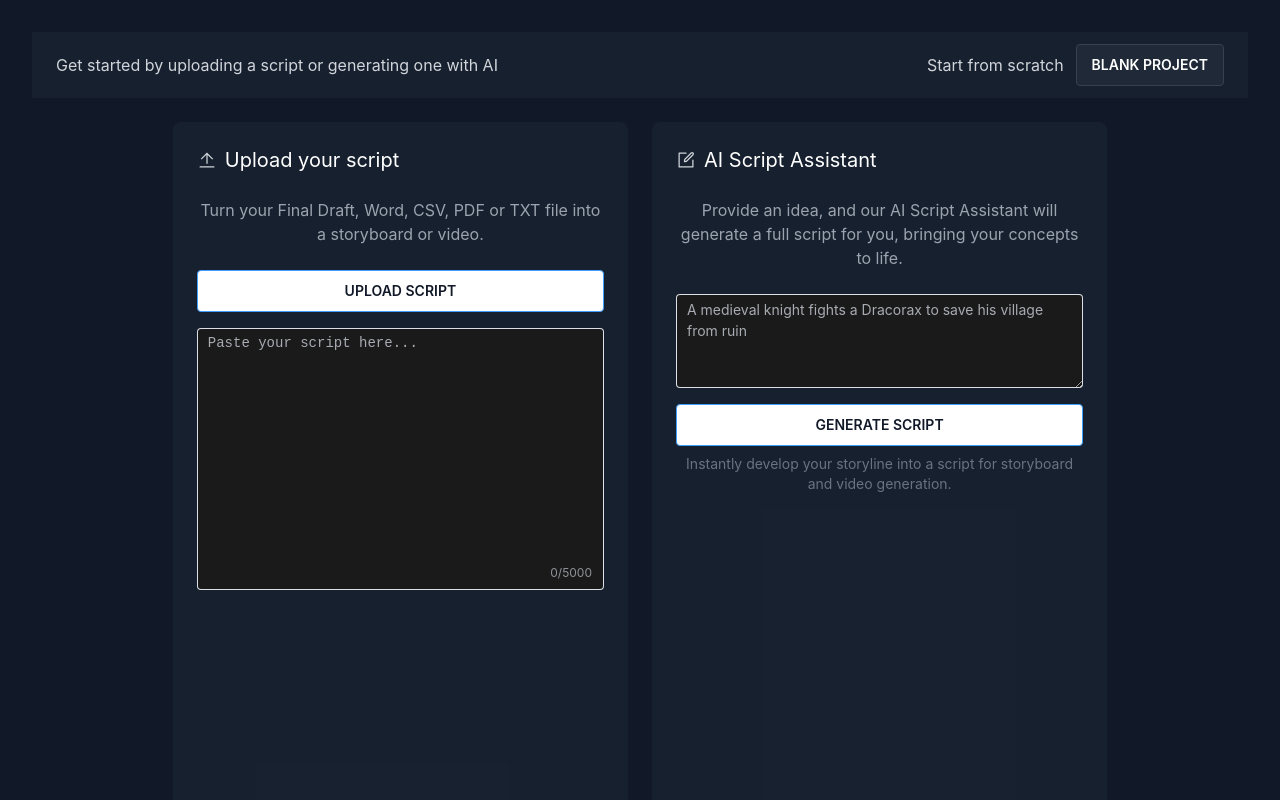
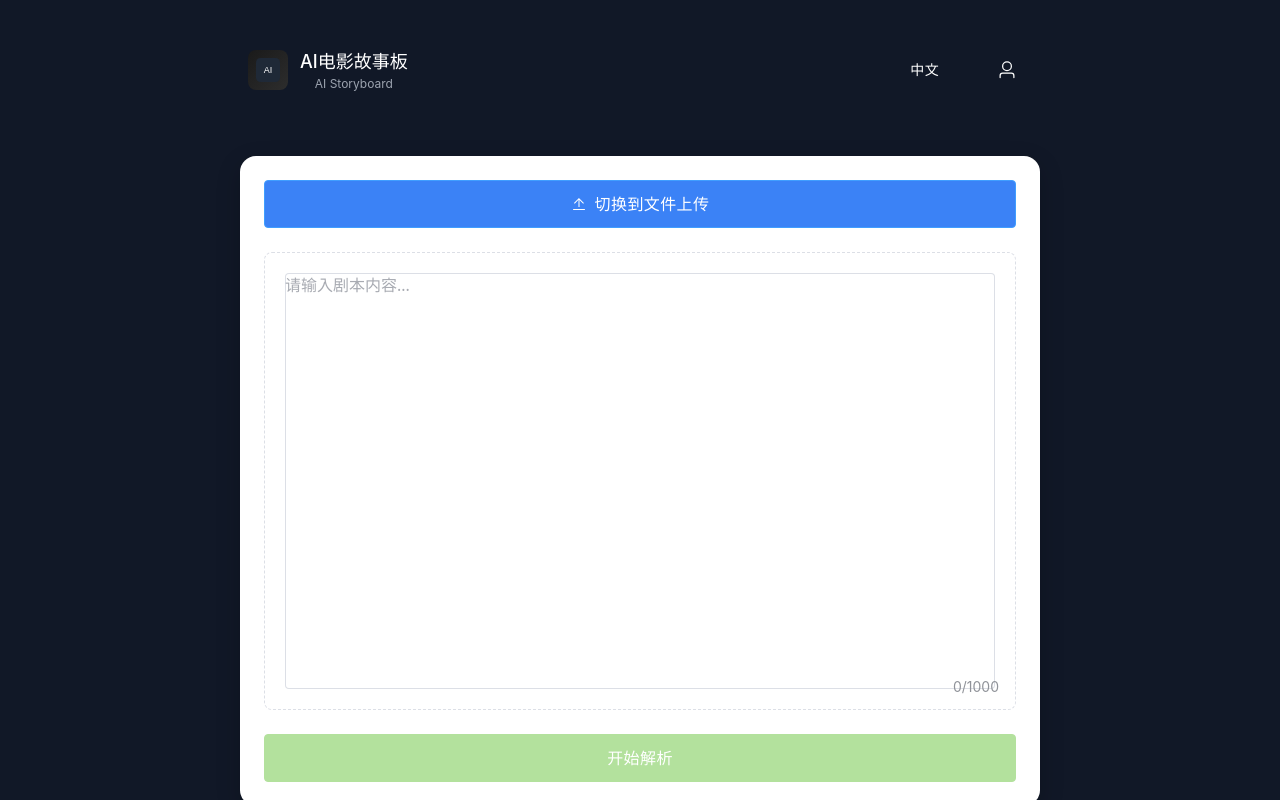
Before and after one commit to channingy/aistoryboard, a Vue app: page /script-input in a window 1280 px wide. Built offline with nearby package versions, Linux system fonts and the light colour scheme.

Commit message:
P1:剧本录入 修改布局

```diff
--- a/src/components/layout/AppFooter.vue
+++ b/src/components/layout/AppFooter.vue
@@ -4,7 +4,7 @@ const currentYear = new Date().getFullYear()
 </script>
 
 <template>
-  <footer class="w-full py-4 border-t border-gray-800/30">
+  <footer class="w-full py-4 border-t border-gray-800/30 mb-4">
     <div class="w-full px-6 flex flex-col md:flex-row items-center md:items-start md:justify-between">
       <!-- 左侧区域 - 与header对齐 -->
       <div class="flex items-center mb-4 md:mb-0">
--- a/src/components/layout/AppHeader.vue
+++ b/src/components/layout/AppHeader.vue
@@ -4,32 +4,37 @@ import { User } from '@element-plus/icons-vue'
 import { logoUrl } from '@/assets/logo.js'
 
 const currentLang = ref('中文')
-const showUserMenu = ref(false)
 
 const switchLang = () => {
   currentLang.value = currentLang.value === '中文' ? 'EN' : '中文'
-  // TODO: 实现语言切换逻辑
 }
 </script>
 
 <template>
   <header class="relative z-20 w-full">
-    <div class="w-full px-6 py-4 flex items-center justify-between">
-      <!-- Logo区域 - 靠左 -->
-      <div class="flex items-center">
-        <img
-          :src="logoUrl"
-          alt="Logo"
-          class="w-12 h-12"
-        >
+    <div class="w-full px-6 py-4 flex items-center">
+      <!-- Logo区域 - 靠左对齐 -->
+      <div class="flex items-center cursor-pointer" @click="$router.push('/')">
+        <!-- Logo -->
+        <div class="w-10 h-10 flex items-center justify-center bg-gray-800 rounded-lg">
+          <img
+            :src="logoUrl"
+            alt="Logo"
+            class="w-6 h-6"
+          >
+        </div>
+        <!-- 标题 -->
         <div class="ml-3">
-          <h1 class="text-white text-xl font-bold">AI电影故事板</h1>
-          <p class="text-gray-400 text-sm hidden md:block">AI Storyboard</p>
+          <h1 class="text-white text-lg font-medium">AI电影故事板</h1>
+          <p class="text-gray-400 text-xs">AI Storyboard</p>
         </div>
       </div>
 
-      <!-- 右侧操作区 - 靠右 -->
-      <div class="flex items-center gap-3">
+      <!-- 占位空间 -->
+      <div class="flex-1"></div>
+
+      <!-- 右侧操作区 -->
+      <div class="flex items-center gap-4">
         <el-button
           class="!bg-transparent !border-0 !text-white hover:!text-gray-300"
           @click="switchLang"
@@ -51,4 +56,9 @@ const switchLang = () => {
 .el-button {
   @apply transition-colors duration-300;
 }
+
+/* Logo背景渐变效果 */
+.bg-gray-800 {
+  background: linear-gradient(135deg, #1a1a1a 0%, #2d2d2d 100%);
+}
 </style>
--- /dev/null
+++ b/src/html-design/P1-2.html
@@ -0,0 +1,159 @@
+<!DOCTYPE html>
+<html lang="zh-CN">
+<head>
+    <meta charset="UTF-8">
+    <meta name="viewport" content="width=device-width, initial-scale=1.0">
+    <title>剧本录入预览 - P1</title>
+    <style>
+        /* 模拟Element Plus基础样式 */
+        :root {
+            --el-color-primary: #409EFF;
+            --el-color-success: #67C23A;
+            --el-color-danger: #F56C6C;
+            --el-border-color: #DCDFE6;
+            --el-bg-color: #f5f7fa;
+        }
+
+        body {
+            margin: 0;
+            font-family: "Helvetica Neue", Helvetica, "PingFang SC", "Hiragino Sans GB", "Microsoft YaHei", Arial, sans-serif;
+            background: linear-gradient(135deg, #f5f7fa 0%, #c3cfe2 100%);
+            min-height: 100vh;
+        }
+
+        .script-container {
+            width: min(90%, 1200px);
+            margin: 2rem auto;
+            padding: 2rem;
+            background: white;
+            border-radius: 16px;
+            box-shadow: 0 12px 32px rgba(0,0,0,0.1);
+        }
+
+        .mode-switch {
+            width: 100%;
+            padding: 12px;
+            background: var(--el-color-primary);
+            color: white;
+            border: none;
+            border-radius: 8px;
+            cursor: pointer;
+            transition: background 0.3s;
+        }
+
+        .mode-switch:hover {
+            background: #337ecc;
+        }
+
+        .content-area {
+            margin-top: 1.5rem;
+            border: 2px dashed var(--el-border-color);
+            border-radius: 8px;
+            min-height: 300px;
+            padding: 2rem;
+            position: relative;
+            transition: border-color 0.3s;
+        }
+
+        .content-area:hover {
+            border-color: var(--el-color-primary);
+        }
+
+        #textInput {
+            width: 100%;
+            height: 400px;
+            padding: 1rem;
+            border: 1px solid var(--el-border-color);
+            border-radius: 8px;
+            resize: none;
+            font-size: 16px;
+            line-height: 1.6;
+        }
+
+        .counter {
+            position: absolute;
+            right: 1rem;
+            bottom: 1rem;
+            color: #909399;
+        }
+
+        .parse-btn {
+            display: block;
+            width: 100%;
+            padding: 12px;
+            margin-top: 1rem;
+            background: var(--el-color-success);
+            color: white;
+            border: none;
+            border-radius: 8px;
+            cursor: pointer;
+        }
+
+        .upload-tips {
+            text-align: center;
+            color: #606266;
+        }
+
+        .link {
+            color: var(--el-color-primary);
+            cursor: pointer;
+        }
+    </style>
+</head>
+<body>
+    <div class="script-container">
+        <button class="mode-switch" onclick="toggleMode()">
+            🗂️ 切换至文件上传模式
+        </button>
+
+        <!-- 文本输入模式 -->
+        <div class="content-area" id="textMode">
+            <textarea id="textInput" placeholder="请输入剧本内容（最多1000字）"
+                     oninput="updateCounter()"></textarea>
+            <div class="counter">
+                <span id="counter">0/1000</span>
+            </div>
+            <button class="parse-btn">开始解析</button>
+        </div>
+
+        <!-- 文件上传模式 -->
+        <div class="content-area" id="fileMode" style="display: none;">
+            <div class="upload-tips">
+                <p>拖放文件到此处 或 <span class="link">浏览文件</span></p>
+                <p><small>支持格式：.xlsx, .xls, .csv</small></p>
+            </div>
+        </div>
+    </div>
+
+    <script>
+        let isFileMode = false;
+
+        function toggleMode() {
+            isFileMode = !isFileMode;
+            document.getElementById('textMode').style.display = isFileMode ? 'none' : 'block';
+            document.getElementById('fileMode').style.display = isFileMode ? 'block' : 'none';
+            document.querySelector('.mode-switch').textContent = isFileMode ?
+                '📝 切换至文本输入模式' : '🗂️ 切换至文件上传模式';
+        }
+
+        function updateCounter() {
+            const textarea = document.getElementById('textInput');
+            const counter = document.getElementById('counter');
+            const count = textarea.value.length;
+            counter.textContent = `${count}/1000`;
+            counter.style.color = count >= 1000 ? 'var(--el-color-danger)' : '#909399';
+        }
+
+        // 简易拖拽交互
+        const dropZone = document.getElementById('fileMode');
+        dropZone.addEventListener('dragover', e => {
+            e.preventDefault();
+            dropZone.style.borderColor = 'var(--el-color-primary)';
+        });
+
+        dropZone.addEventListener('dragleave', () => {
+            dropZone.style.borderColor = 'var(--el-border-color)';
+        });
+    </script>
+</body>
+</html>
--- a/src/views/ScriptInput.vue
+++ b/src/views/ScriptInput.vue
@@ -1,156 +1,224 @@
 <script setup>
 import { ref, computed } from 'vue'
-import { Upload, Edit } from '@element-plus/icons-vue'
-import { ElNotification } from 'element-plus'
+import { Upload, Document, Edit } from '@element-plus/icons-vue'
+import { ElMessage } from 'element-plus'
+import AppHeader from '@/components/layout/AppHeader.vue'
+import AppFooter from '@/components/layout/AppFooter.vue'
 
-// 文本输入相关
-const scriptText = ref('')
-const maxLength = 5000
+// 模式切换
+const isFileMode = ref(false)
+const scriptContent = ref('')
+const isDragging = ref(false)
+const isParsing = ref(false)
 
-const textCount = computed(() => scriptText.value.length)
+// 文件上传配置
+const acceptTypes = [
+  '.txt',    // 文本文件
+  '.doc',    // Word 文档
+  '.docx',   // Word 文档 (新格式)
+  '.xls',    // Excel 文件
+  '.xlsx',   // Excel 文件 (新格式)
+  '.csv'     // CSV 文件
+]
+const maxFileSize = 10 * 1024 * 1024 // 10MB
+
+// 文本输入配置
+const maxLength = 1000
+const textCount = computed(() => scriptContent.value.length)
 const isOverLimit = computed(() => textCount.value > maxLength)
 
-// 文件上传相关
-const parsing = ref(false)
-const parseProgress = ref(0)
-const fileList = ref([])
-
-// 处理超出文件数限制
-function handleExceed() {
-  ElNotification({
-    title: '上传失败',
-    message: '只能上传一个文件',
-    type: 'warning'
-  })
+// 处理模式切换
+function toggleMode() {
+  isFileMode.value = !isFileMode.value
 }
 
 // 处理文件上传
-function handleUpload(file) {
-  parsing.value = true
-  parseProgress.value = 0
+function handleFileUpload(file) {
+  if (!validateFileType(file)) {
+    return false
+  }
+  if (file.size > maxFileSize) {
+    ElMessage.error('文件大小不能超过10MB')
+    return false
+  }
 
-  // 模拟解析进度
-  const timer = setInterval(() => {
-    parseProgress.value += 10
-    if (parseProgress.value >= 100) {
-      clearInterval(timer)
-      parsing.value = false
+  // 这里可以添加文件处理逻辑
+  console.log('文件上传成功:', file.name)
+  return true
 }
-  }, 300)
+
+// 验证文件类型
+function validateFileType(file) {
+  const ext = file.name.slice(file.name.lastIndexOf('.')).toLowerCase()
+  if (!acceptTypes.includes(ext)) {
+    ElMessage.error(`不支持的文件格式，请上传以下格式文件：${acceptTypes.join('、')}`)
+    return false
+  }
+  return true
+}
+
+// 处理解析
+async function handleParse() {
+  if (!scriptContent.value.trim()) {
+    ElMessage.warning('请输入剧本内容')
+    return
+  }
+
+  isParsing.value = true
+  try {
+    // 模拟解析过程
+    await new Promise(resolve => setTimeout(resolve, 1500))
+    ElMessage.success('解析完成')
+  } finally {
+    isParsing.value = false
+  }
 }
 </script>
 
 <template>
-  <div class="min-h-screen bg-gray-900 flex flex-col">
-    <!-- 顶部提示区 -->
-    <div class="w-full bg-gray-800/50 py-3 px-6 flex justify-between items-center">
-      <span class="text-gray-300">Get started by uploading a script or generating one with AI</span>
-      <div class="flex items-center gap-3">
-        <span class="text-gray-300">Start from scratch</span>
-        <el-button class="!bg-gray-800 !text-white border border-gray-700">
-          BLANK PROJECT
+  <!-- 全屏深色背景 -->
+  <div class="fixed inset-0 bg-gray-900"></div>
+
+  <!-- 页面内容 -->
+  <div class="relative min-h-screen w-full flex flex-col">
+    <!-- 头部导航 -->
+    <AppHeader class="w-full" />
+
+    <!-- 主内容区 -->
+    <main class="flex-1 w-full flex justify-center items-start py-12">
+      <!-- 白色内容容器 -->
+      <div class="script-container bg-white rounded-2xl w-[800px] mx-4">
+        <!-- 切换按钮 -->
+        <el-button
+          class="w-full h-12 text-base bg-blue-500 hover:bg-blue-600"
+          type="primary"
+          @click="toggleMode"
+        >
+          <el-icon class="mr-2"><Upload /></el-icon>
+          {{ isFileMode ? '切换到文本输入' : '切换到文件上传' }}
         </el-button>
+
+        <!-- 输入区域 -->
+        <div class="input-area mt-6">
+          <!-- 文本输入模式 -->
+          <div v-show="!isFileMode">
+            <el-input
+              v-model="scriptContent"
+              type="textarea"
+              :maxlength="maxLength"
+              :autosize="{ minRows: 16, maxRows: 20 }"
+              placeholder="请输入剧本内容..."
+              resize="none"
+              class="script-textarea"
+            />
+            <div class="word-count">
+              {{ textCount }}/{{ maxLength }}
             </div>
           </div>
 
-    <!-- 主内容区 -->
-    <div class="flex-1 p-6 flex justify-center">
-      <div class="w-[80%] flex gap-6">
-        <!-- 左侧文本输入区 -->
-        <div class="flex-1 bg-gray-800/50 rounded-lg p-6">
-          <div class="flex items-center gap-2 mb-6">
-            <el-icon class="text-xl text-gray-300"><Upload /></el-icon>
-            <h2 class="text-xl text-white">Upload your script</h2>
+          <!-- 文件上传模式 -->
+          <el-upload
+            v-show="isFileMode"
+            class="upload-area"
+            drag
+            :accept="acceptTypes.join(',')"
+            :before-upload="handleFileUpload"
+            :auto-upload="false"
+          >
+            <el-icon class="text-6xl mb-4"><Document /></el-icon>
+            <div class="upload-text">
+              <p class="text-lg mb-2">拖拽文件到此处或点击上传</p>
+              <p class="text-gray-400 text-sm">
+                支持格式：TXT、Word、Excel、CSV
+              </p>
             </div>
-          <p class="text-gray-400 mb-6">
-            Turn your Final Draft, Word, CSV, PDF or TXT file into a storyboard or video.
-          </p>
-          <div class="space-y-4">
-            <el-button
-              type="primary"
-              class="w-full !bg-white !text-gray-900 hover:!bg-gray-100"
-            >
-              UPLOAD SCRIPT
-            </el-button>
-            <div class="relative">
-              <el-input
-                v-model="scriptText"
-                type="textarea"
-                :maxlength="maxLength"
-                :autosize="{ minRows: 12, maxRows: 20 }"
-                placeholder="Paste your script here..."
-                resize="none"
-                class="script-textarea"
-              />
-              <div
-                class="word-count absolute right-3 bottom-2"
-                :class="{ 'text-red-500': isOverLimit }"
-              >
-                {{ isOverLimit ? `-${textCount - maxLength}` : `${textCount}/${maxLength}` }}
-              </div>
-            </div>
-          </div>
+          </el-upload>
         </div>
 
-        <!-- 右侧 AI 助手区 -->
-        <div class="flex-1 bg-gray-800/50 rounded-lg p-6">
-          <div class="flex items-center gap-2 mb-6">
-            <el-icon class="text-xl text-gray-300"><Edit /></el-icon>
-            <h2 class="text-xl text-white">AI Script Assistant</h2>
+        <!-- 解析按钮 -->
+        <el-button
+          class="w-full h-12 text-base mt-6 bg-green-500 hover:bg-green-600"
+          type="success"
+          :disabled="isOverLimit || !scriptContent.trim()"
+          @click="handleParse"
+        >
+          开始解析
+        </el-button>
       </div>
-          <p class="text-gray-400 mb-6">
-            Provide an idea, and our AI Script Assistant will generate a full script for you, bringing your concepts to life.
-          </p>
-          <el-input
-            type="textarea"
-            :autosize="{ minRows: 4, maxRows: 6 }"
-            placeholder="A medieval knight fights a Dracorax to save his village from ruin"
-            class="ai-prompt-input mb-4"
-          />
-          <el-button
-            type="primary"
-            class="w-full !bg-white !text-gray-900 hover:!bg-gray-100"
-          >
-            GENERATE SCRIPT
-          </el-button>
-          <p class="text-gray-500 text-sm mt-2">
-            Instantly develop your storyline into a script for storyboard and video generation.
-          </p>
-        </div>
-      </div>
-    </div>
+    </main>
+
+    <!-- 底部 -->
+    <AppFooter class="w-full" />
   </div>
 </template>
 
 <style scoped>
-.script-textarea :deep(.el-textarea__inner) {
-  background: #1a1a1a;
-  border-color: #4a4a4a;
-  color: #fff;
-  transition: border-color 0.3s;
-  font-family: monospace;
+.script-container {
+  padding: 24px;
+  box-shadow: 0 8px 24px rgba(0, 0, 0, 0.2);
 }
 
-.script-textarea :deep(.el-textarea__inner:focus),
-.ai-prompt-input :deep(.el-textarea__inner:focus) {
-  border-color: #409EFF;
-  box-shadow: 0 0 0 2px rgba(64, 158, 255, 0.1);
+.input-area {
+  border: 1px dashed #dcdfe6;
+  border-radius: 8px;
+  padding: 20px;
+  position: relative;
+  min-height: 400px;
+  background: #ffffff;
 }
 
-.ai-prompt-input :deep(.el-textarea__inner) {
-  background: #1a1a1a;
-  border-color: #4a4a4a;
-  color: #fff;
-  transition: all 0.3s;
+.script-textarea :deep(.el-textarea__inner) {
+  border: none;
+  padding: 0;
+  font-size: 16px;
+  line-height: 1.6;
+  color: #2c3e50;
+  background: transparent;
+  font-family: system-ui, -apple-system, sans-serif;
+}
+
+.script-textarea :deep(.el-textarea__inner:focus) {
+  box-shadow: none;
 }
 
 .word-count {
-  font-size: 12px;
+  position: absolute;
+  right: 16px;
+  bottom: 12px;
+  font-size: 14px;
   color: #909399;
 }
 
 :deep(.el-button) {
-  font-weight: 600;
-  height: 42px;
+  font-weight: 500;
+  letter-spacing: 0.025em;
+}
+
+:deep(.el-button:not(:disabled):hover) {
+  transform: translateY(-1px);
+  transition: all 0.2s;
+}
+
+.upload-area {
+  height: 100%;
+  display: flex;
+  flex-direction: column;
+  justify-content: center;
+  align-items: center;
+}
+
+:deep(.el-upload-dragger) {
+  width: 100%;
+  height: 300px;
+  display: flex;
+  flex-direction: column;
+  justify-content: center;
+  align-items: center;
+  border: 2px dashed #dcdfe6;
+  transition: all 0.3s;
+}
+
+:deep(.el-upload-dragger:hover) {
+  border-color: var(--el-color-primary);
 }
 </style>
```
Also changed, not shown: promptdoc/page_design.md (+11 -2 lines). Lines whose indentation alone changed are shown as unchanged.
